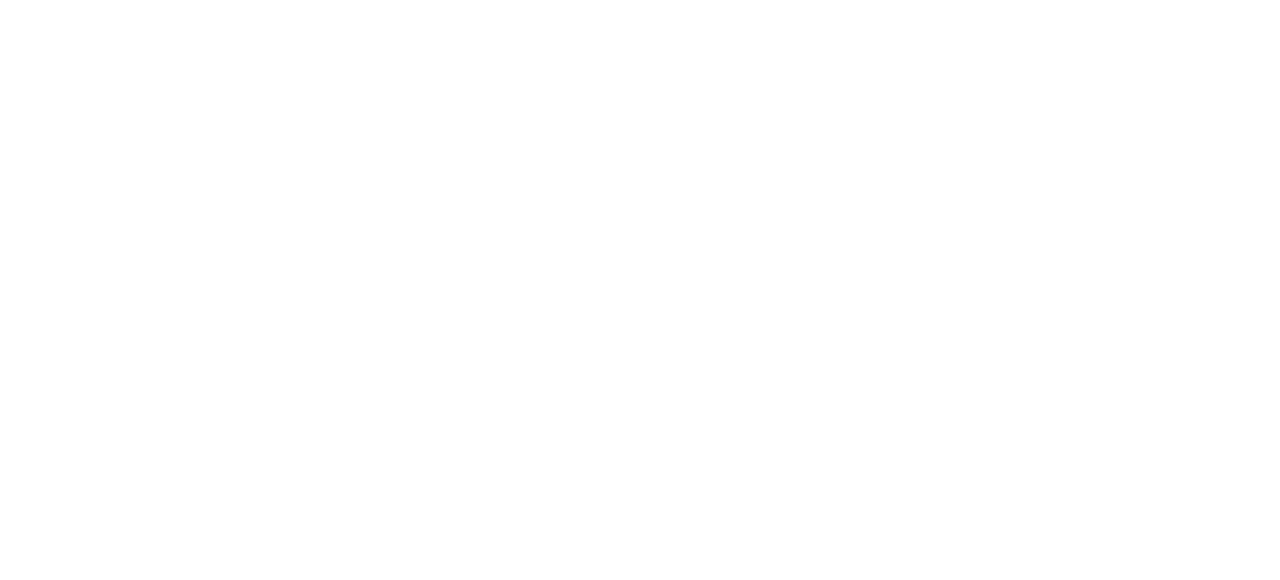
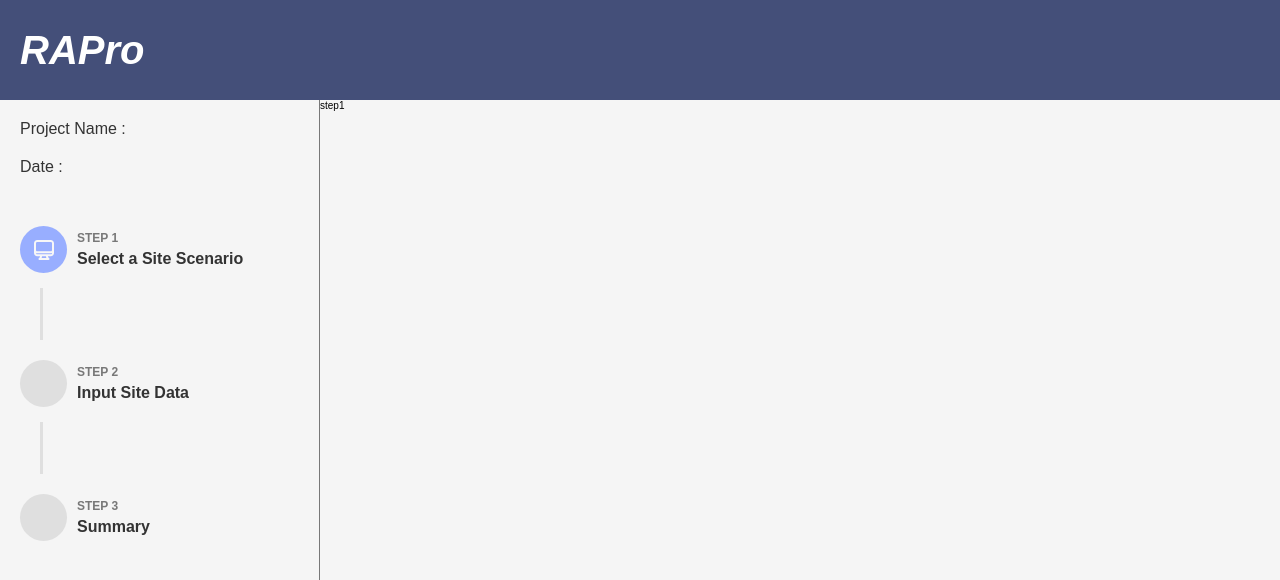
Before and after one commit to VIRAPkoreauniv/RAPro, a React (Vite) app: page /step1 in a window 1280 px wide. Before the commit this address had no page. Shown: the top 580 px of the page. Built offline with nearby package versions, Linux system fonts and the light colour scheme; a web font is replaced by a local one.

Commit message:
feat: 좌측 progress menu

```diff
--- a/src/Router.tsx
+++ b/src/Router.tsx
@@ -1,11 +1,13 @@
-import { BrowserRouter, Route, Routes } from "react-router-dom";
-import HomePage from "./pages/home";
+import { BrowserRouter, Route, Routes } from 'react-router-dom'
+import HomePage from './pages/home'
+import Step1Page from './pages/step1'
 
 export default function AppRouter() {
   return (
     <BrowserRouter>
       <Routes>
-                <Route path='/' element={<HomePage />} />
+        <Route path="/" element={<HomePage />} />
+        <Route path="/step1" element={<Step1Page />} />
       </Routes>
     </BrowserRouter>
   )
--- /dev/null
+++ b/src/components/app-bar/AppBar.style.tsx
@@ -0,0 +1,9 @@
+import styled from 'styled-components'
+
+export const Wrapper = styled.div`
+  background-color: var(--primary);
+  height: 10rem;
+  display: flex;
+  align-items: center;
+  padding: 0 2rem;
+`
--- /dev/null
+++ b/src/components/app-bar/index.tsx
@@ -0,0 +1,14 @@
+import { Link } from 'react-router-dom'
+import Logo from '../logo'
+import * as S from './AppBar.style'
+
+const AppBar = () => {
+  return (
+    <S.Wrapper>
+      <Link to="/">
+        <Logo />
+      </Link>
+    </S.Wrapper>
+  )
+}
+export default AppBar
--- /dev/null
+++ b/src/components/progress-bar/ProgressBar.style.tsx
@@ -0,0 +1,70 @@
+import styled from 'styled-components'
+
+export const Wrapper = styled.div`
+  display: flex;
+  flex-direction: column;
+  gap: 2rem;
+`
+export const BarWrapper = styled.div`
+  display: flex;
+  flex-direction: column;
+  justify-content: flex-start;
+`
+export const Bar = styled.div<{ status: boolean }>`
+  width: 0.3rem;
+  height: 5.2rem;
+  margin-top: 1.5rem;
+  margin-left: 2rem;
+  background-color: ${({ status }) => {
+    return status ? 'var(--primary)' : 'var(--gray-light)'
+  }};
+`
+
+export const StepWrapper = styled.div`
+  display: flex;
+  flex-direction: row;
+  align-items: flex-start;
+  gap: 1rem;
+`
+
+export const TextWrapper = styled.div`
+  display: flex;
+  flex-direction: column;
+  justify-content: center;
+  gap: 0.5rem;
+  padding-top: 0.5rem;
+
+  h1 {
+    color: var(--gray-middle, #787878);
+    font-size: 1.2rem;
+    font-style: normal;
+    font-weight: 600;
+    line-height: normal;
+  }
+  h2 {
+    color: var(--black, #333);
+    font-size: 1.6rem;
+    font-style: normal;
+    font-weight: 700;
+    line-height: normal;
+  }
+`
+
+export const StatusCircle = styled.div<{ status: 'curr' | 'prev' | 'next' }>`
+  width: 4.7rem;
+  height: 4.7rem;
+  border-radius: 50%;
+  display: flex;
+  justify-content: center;
+  align-items: center;
+  background-color: ${({ status }) => {
+    switch (status) {
+      case 'curr':
+        return 'var(--secondary)'
+      case 'prev':
+        return 'var(--primary)'
+      default:
+        return 'var(--gray-light)'
+    }
+  }};
+`
--- /dev/null
+++ b/src/components/progress-bar/index.tsx
@@ -0,0 +1,67 @@
+import CHECK_ICON from '../../assets/icon/check.svg'
+import COMPUTER_ICON from '../../assets/icon/computer.svg'
+import * as S from './ProgressBar.style'
+
+const ProgressBar = ({ step }: { step: number }) => {
+  const PROGRESS_LIST = [
+    {
+      step: 1,
+      title: 'Select a Site Scenario',
+    },
+    {
+      step: 2,
+      title: 'Input Site Data',
+    },
+    {
+      step: 3,
+      title: 'Summary',
+    },
+  ]
+
+  const renderIcon = (elemStep: number) => {
+    if (step === elemStep) {
+      return (
+        <>
+          <S.StatusCircle status="curr">
+            <img src={COMPUTER_ICON} />
+          </S.StatusCircle>
+          {elemStep < 3 && <S.Bar status={false} />}
+        </>
+      )
+    } else if (step > elemStep) {
+      return (
+        <>
+          <S.StatusCircle status="prev">
+            <img src={CHECK_ICON} />
+          </S.StatusCircle>
+          {elemStep < 3 && <S.Bar status={true} />}
+        </>
+      )
+    } else {
+      return (
+        <>
+          <S.StatusCircle status="next" />
+          {elemStep < 3 && <S.Bar status={false} />}
+        </>
+      )
+    }
+  }
+
+  return (
+    <S.Wrapper>
+      {PROGRESS_LIST.map((elem) => {
+        return (
+          <S.StepWrapper key={elem.step}>
+            <S.BarWrapper>{renderIcon(elem.step)}</S.BarWrapper>
+            <S.TextWrapper>
+              <h1>STEP {elem.step}</h1>
+              <h2>{elem.title}</h2>
+            </S.TextWrapper>
+          </S.StepWrapper>
+        )
+      })}
+    </S.Wrapper>
+  )
+}
+
+export default ProgressBar
--- /dev/null
+++ b/src/components/progress-menu/ProgressMenu.style.tsx
@@ -0,0 +1,24 @@
+import styled from 'styled-components'
+
+export const Wrapper = styled.div`
+  display: flex;
+  flex-direction: column;
+  border-right: 1px solid var(--gray-middle);
+  height: 100vh;
+  padding: 2rem;
+  gap: 5rem;
+`
+
+export const TextWrapper = styled.div`
+  display: flex;
+  flex-direction: column;
+  gap: 2rem;
+
+  span {
+    color: var(--black);
+    font-size: 1.6rem;
+    font-style: normal;
+    font-weight: 500;
+    line-height: normal;
+  }
+`
--- /dev/null
+++ b/src/components/progress-menu/index.tsx
@@ -0,0 +1,19 @@
+import useProjectStore from '../../stores/project'
+import ProgressBar from '../progress-bar'
+import * as S from './ProgressMenu.style'
+
+const ProgressMenu = () => {
+  const { projectName, projectDate } = useProjectStore()
+
+  return (
+    <S.Wrapper>
+      <S.TextWrapper>
+        <span>Project Name : {projectName}</span>
+        <span>Date : {projectDate}</span>
+      </S.TextWrapper>
+      <ProgressBar step={1} />
+    </S.Wrapper>
+  )
+}
+
+export default ProgressMenu
--- /dev/null
+++ b/src/pages/step1/Step1Page.style.tsx
@@ -0,0 +1,12 @@
+import styled from 'styled-components'
+
+export const Wrapper = styled.div`
+  background-color: var(--background);
+  height: 100vh;
+`
+
+export const ColumnDivider = styled.div`
+  display: grid;
+  display: grid;
+  grid-template-columns: 1fr 3fr;
+`
--- /dev/null
+++ b/src/pages/step1/index.tsx
@@ -0,0 +1,17 @@
+import AppBar from '../../components/app-bar'
+import ProgressMenu from '../../components/progress-menu'
+import * as S from './Step1Page.style'
+
+export default function Step1Page() {
+  return (
+    <S.Wrapper>
+      <AppBar />
+      <S.ColumnDivider>
+        <ProgressMenu />
+        <div>
+          <p>step1</p>
+        </div>
+      </S.ColumnDivider>
+    </S.Wrapper>
+  )
+}
```
Also changed, not shown: src/assets/icon/check.svg (added), src/assets/icon/computer.svg (added). Lines whose indentation alone changed are shown as unchanged.
